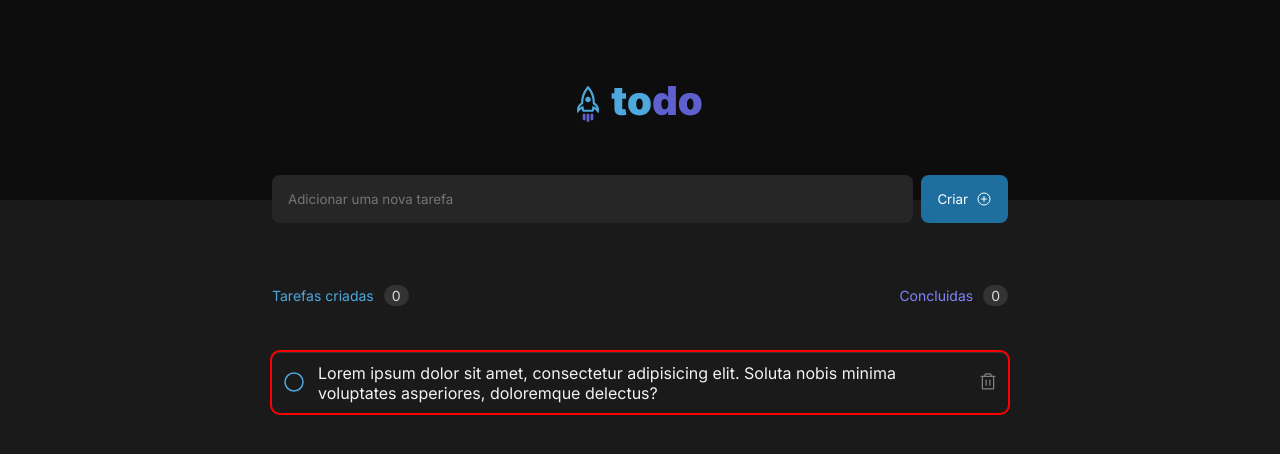
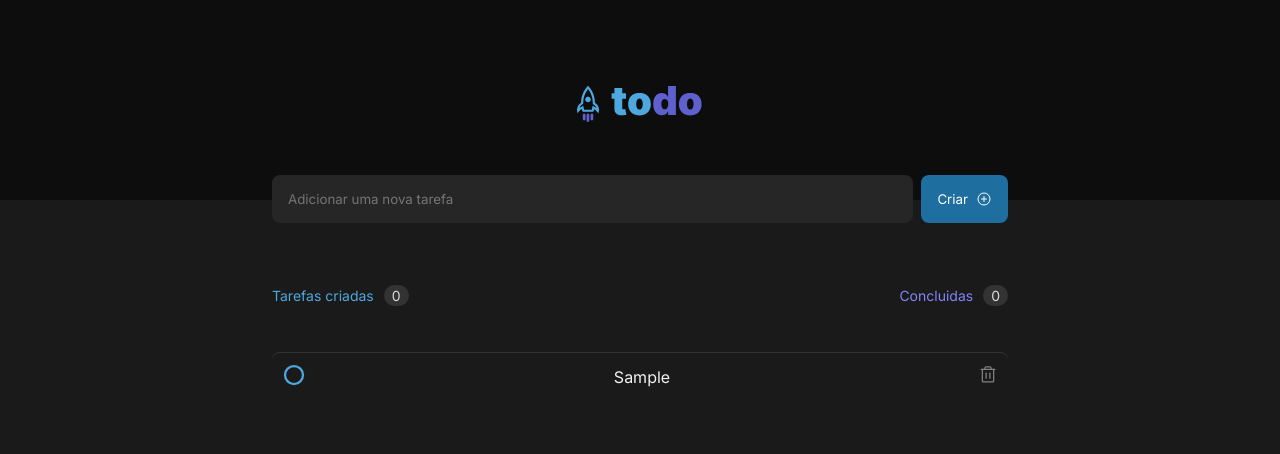
Before and after one commit to villarzz/ToDo, a React (Vite) app: page / in a window 1280 px wide. Both pictures are taken after typing "Sample" into the empty fields and a click on the button "Criar". Shown: the top 454 px of the page. Built offline with nearby package versions, Linux system fonts and the light colour scheme.

Commit message:
FEAT(task) - adding feature to create tasks

```diff
--- a/src/components/NewTask.module.css
+++ b/src/components/NewTask.module.css
@@ -7,7 +7,7 @@
 }
 
 input {
-  width: 100%;;
+  width: 100%;
   padding: 16px;
   border-style: none;
   border-radius: 8px;
@@ -25,7 +25,6 @@ input {
   gap: 8px;
   color: white;
 }
-
 
 .counterWrapper {
   width: 46rem;
@@ -53,7 +52,6 @@ input {
 }
 
 .listWrapper {
-    outline: 2px solid red;
   width: 46rem;
   margin: 3rem auto 1rem;
   border-top: 1px solid var(--gray-400);
@@ -62,10 +60,10 @@ input {
   flex-direction: column;
 }
 
-.emptyImage{
-    display: flex;
-    margin: 4rem 0 1rem 0;
-    justify-content: center;
+.emptyImage {
+  display: flex;
+  margin: 4rem 0 1rem 0;
+  justify-content: center;
 }
 
 .emptyText {
--- a/src/components/NewTask.tsx
+++ b/src/components/NewTask.tsx
@@ -1,7 +1,7 @@
 import styles from "./NewTask.module.css";
 import { PlusCircle } from "phosphor-react";
 import Clipboard from "../assets/Clipboard.svg";
-import { FormEvent, useState } from "react";
+import { FormEvent, useEffect, useState } from "react";
 import { Task } from "./Task";
 
 export function NewTask() {
@@ -15,6 +15,10 @@ export function NewTask() {
       setNewTask("");
     }
   }
+
+  useEffect(() => {
+    console.log(tasks);
+  }, [tasks]);
 
   return (
     <div>
@@ -51,7 +55,9 @@ export function NewTask() {
         </p>
       </div> */}
       <div className={styles.listWrapper}>
-       <Task></Task>
+        {tasks.map((task, index) => (
+          <Task key={index} task={task} />
+        ))}
       </div>
     </div>
   );
--- a/src/components/Task.module.css
+++ b/src/components/Task.module.css
@@ -1,9 +1,9 @@
 .taskWrapper {
   display: flex;
-  justify-content: space-between;
   align-items: center;
   padding: 0.625rem;
   gap: 0.75rem;
+  justify-content: space-between;
 }
 
 p {
@@ -22,12 +22,16 @@ p {
   border-style: none;
 }
 
-.check{
-    border-radius: 100%;
-    background-color: var(--gray-100);
+.check {
+  border-radius: 100%;
+  background-color: var(--gray-100);
+}
+
+.paragraphCkeched {
+  text-decoration: line-through;
+  color: var(--gray-300);
 }
 
 .paragraph{
-    text-decoration: line-through;
-    color: var(--gray-300);
+  color: var(--gray-100);
 }
--- a/src/components/Task.tsx
+++ b/src/components/Task.tsx
@@ -2,25 +2,35 @@ import { useState } from "react";
 import styles from "./Task.module.css";
 import { Circle, CheckCircle, Trash } from "phosphor-react";
 
-export function Task() {
+export function Task(props: any) {
   const [taskChecked, setTaskChecked] = useState(false);
 
   const handleCheckTask = () => {
     setTaskChecked(taskChecked => !taskChecked);
-  }
+  };
 
   return (
-    <div className={styles.taskWrapper}>
-      <button className={styles.checkbtn} onClick={handleCheckTask}>
-       {taskChecked ? <CheckCircle color="#5e60ce" weight="fill" className={styles.check} size={24} /> : <Circle size={24} />}
-      </button>
-      <p className={taskChecked ? styles.paragraph : ''}>
-        Lorem ipsum dolor sit amet, consectetur adipisicing elit. Soluta nobis
-        minima voluptates asperiores, doloremque delectus?
-      </p>
+    <div>
+      <div className={styles.taskWrapper}>
+        <button className={styles.checkbtn} onClick={handleCheckTask}>
+          {taskChecked ? (
+            <CheckCircle
+              color="#5e60ce"
+              weight="fill"
+              className={styles.check}
+              size={24}
+            />
+          ) : (
+            <Circle weight="bold" size={24} />
+          )}
+        </button>
+        <p className={taskChecked ? styles.paragraphCkeched : styles.paragraph}>
+          {props.task}
+        </p>
       <button className={styles.trashbtn}>
         <Trash size={20} />
       </button>
+      </div>
     </div>
   );
 }
```
